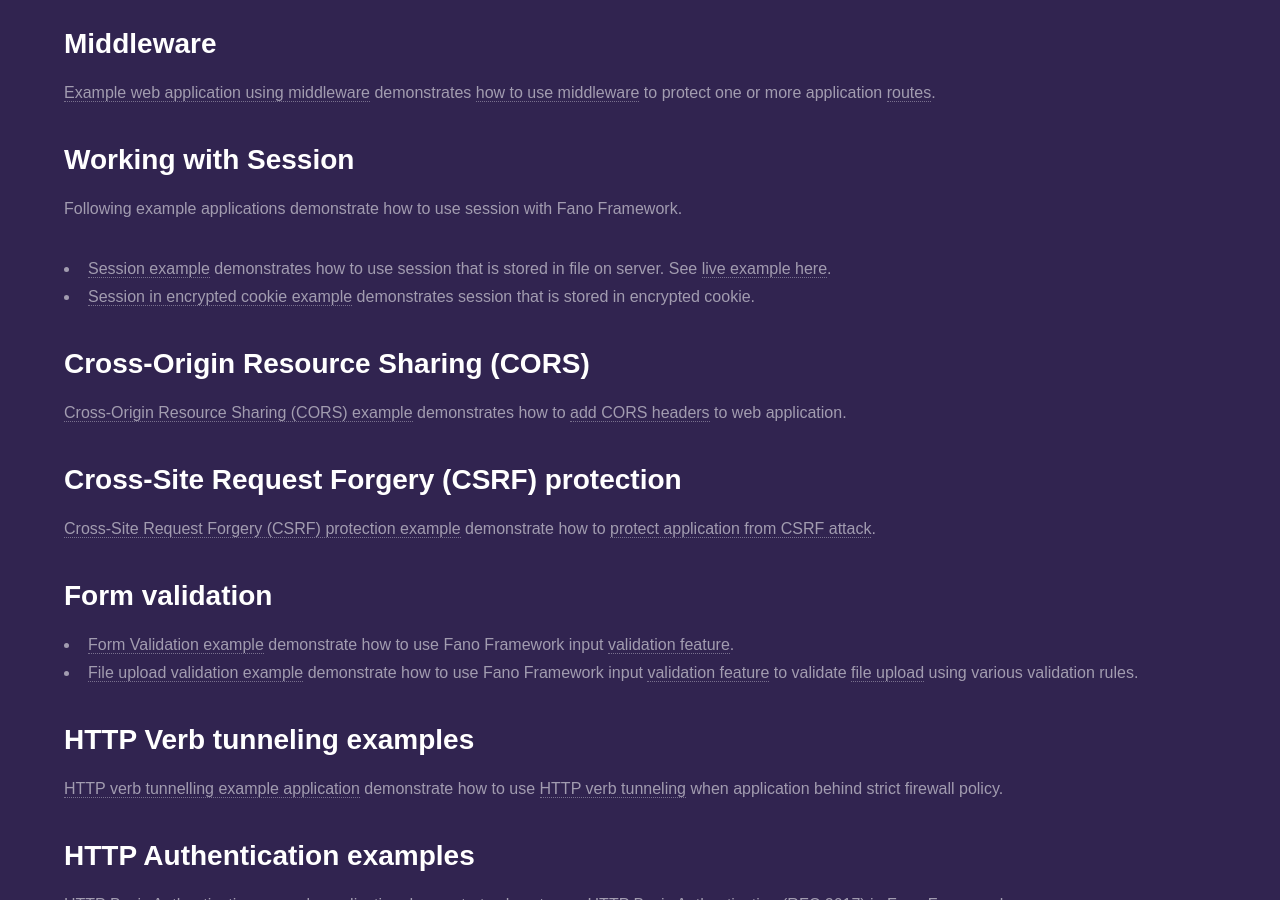
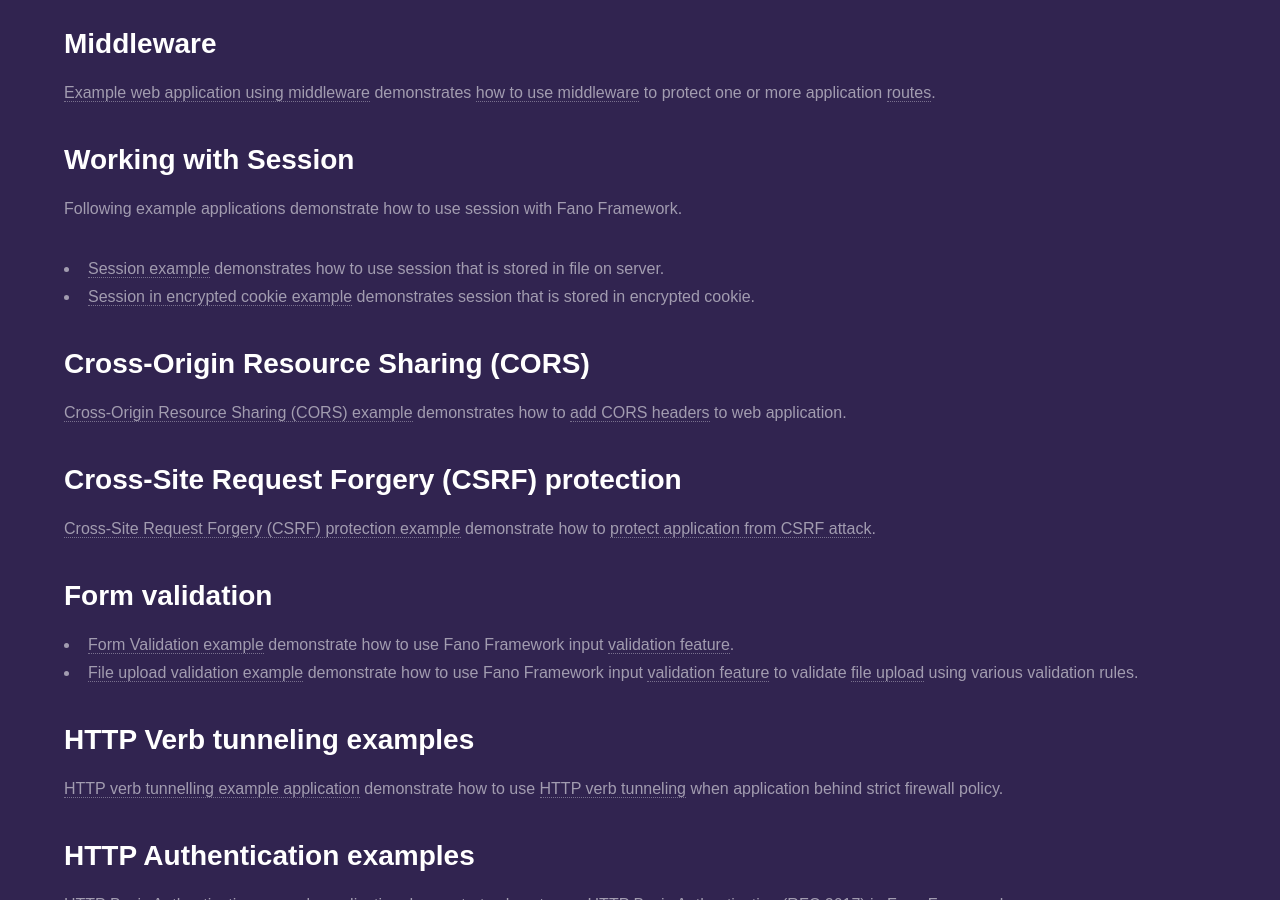
Before and after one commit to fanoframework/fanoframework.github.io, a Jekyll site: the page built from examples/index.md, in a window 1280 px wide and 900 px high, scrolled down 1483 px. Built offline with Jekyll 4.4.1, drawn with Linux system fonts in a browser that asks for light colours; our own code applies the rules of GitHub Pages for plain Markdown files.

Commit message:
Update index.md

```diff
--- a/examples/index.md
+++ b/examples/index.md
@@ -55,7 +55,7 @@
 
 Following example applications demonstrate how to use session with Fano Framework.
 
-- [Session example](https://github.com/fanoframework/fano-session) demonstrates how to use session that is stored in file on server. See [live example here](https://fano.web.id/).
+- [Session example](https://github.com/fanoframework/fano-session) demonstrates how to use session that is stored in file on server.
 - [Session in encrypted cookie example](https://github.com/fanoframework/fano-session-cookie) demonstrates session that is stored in encrypted cookie.
 
 ## Cross-Origin Resource Sharing (CORS)
```
